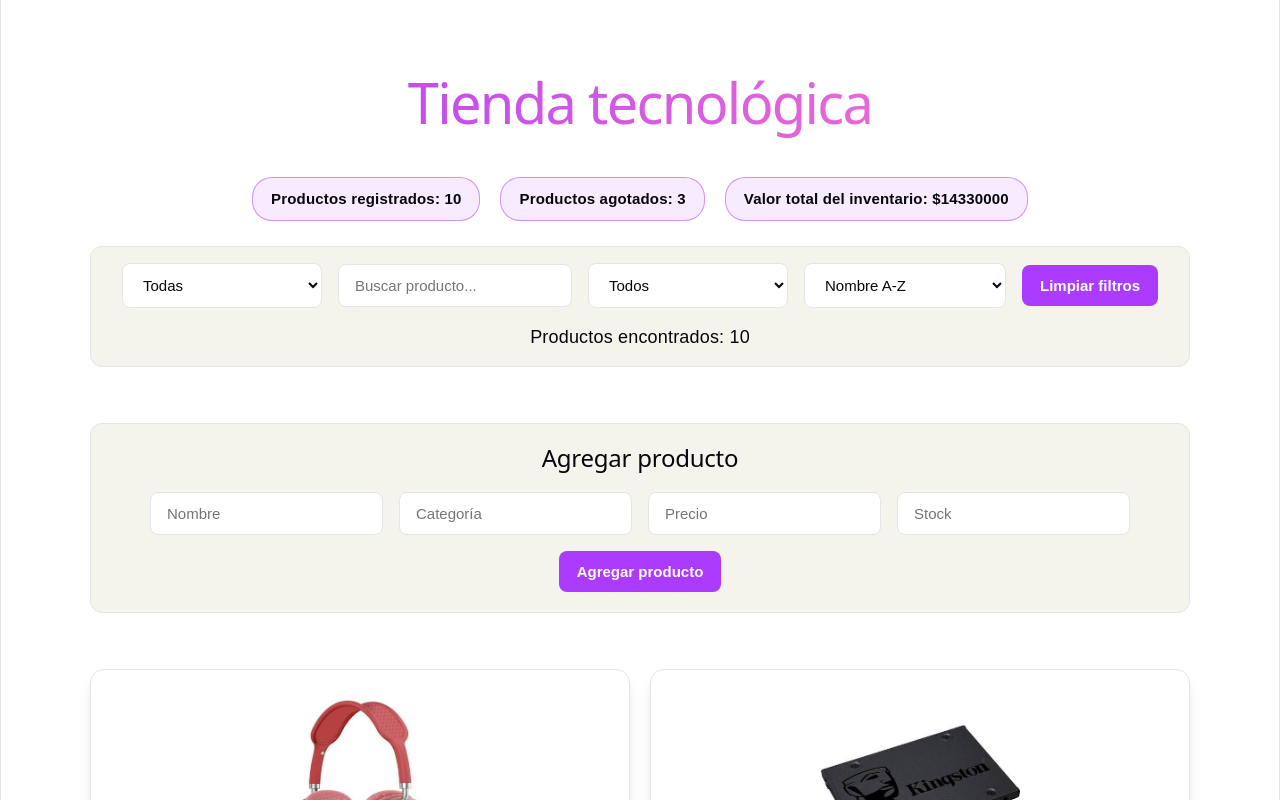
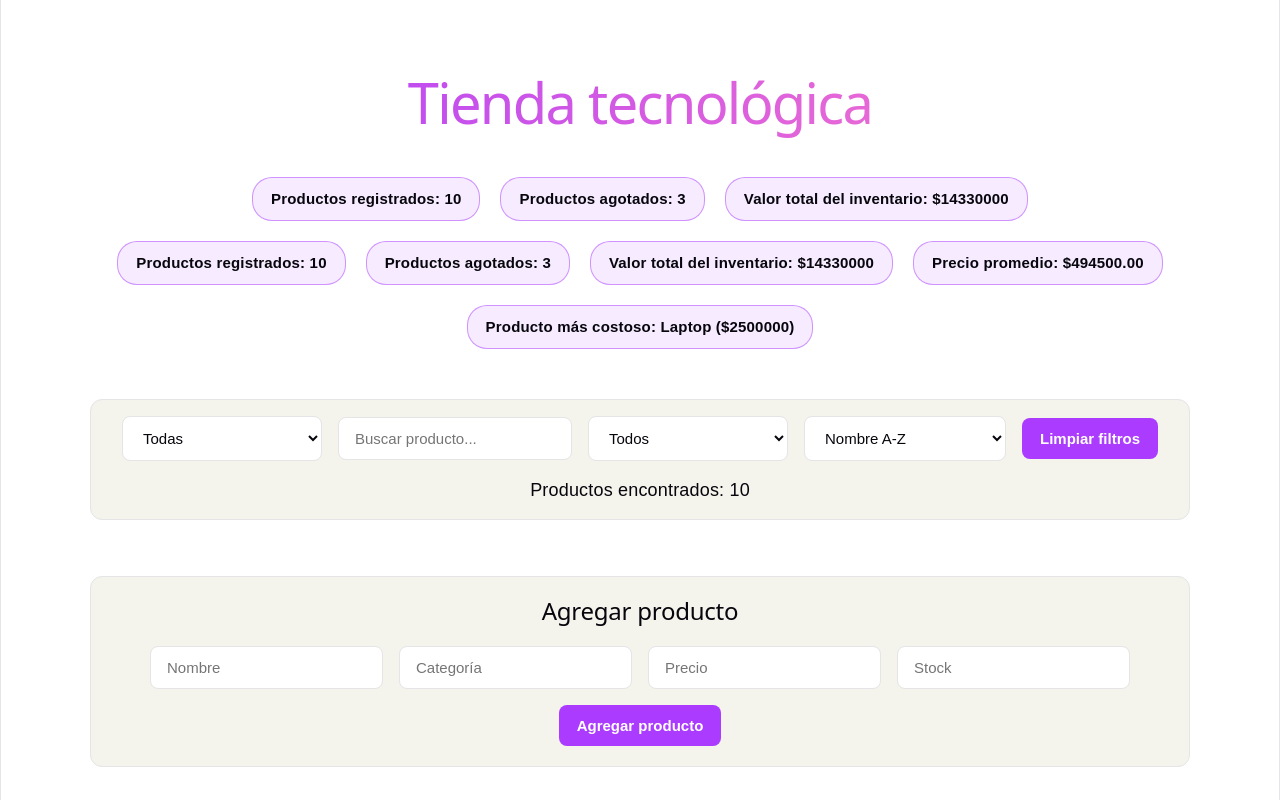
Before and after one commit to ireguisara09/react-js-ficha-3409609-Sara-Iregui, a React (Vite) app in the folder tienda-react/: page / in a window 1280 px wide. Shown: the top 800 px of the page. Built offline with nearby package versions, Linux system fonts and the light colour scheme.

Commit message:
mejorar filtros y experiencia de usuario en el jsx

```diff
--- a/tienda-react/src/App.jsx
+++ b/tienda-react/src/App.jsx
@@ -87,6 +87,14 @@ const actualizarProducto = (actualizado) => {
     0,
   );
 
+  const precioPromedio = productos.length > 0
+  ? (productos.reduce((suma, p) => suma + p.precio, 0) / productos.length).toFixed(2)
+  : 0;
+
+  const productoMasCaro = productos.length > 0
+  ? productos.reduce((max, p) => (p.precio > max.precio ? p : max), productos[0])
+  : null;
+
   const productosFiltrados = productos.filter((producto) => {
     const coincideNombre = producto.nombre
       .toLowerCase()
@@ -153,6 +161,21 @@ const agregarProducto = (nuevoProducto) => {
         <p>Productos agotados: {productosAgotados.length}</p>
 
         <p>Valor total del inventario: ${valorInventario}</p>
+
+        <section className="indicadores">
+        <p>Productos registrados: {productos.length}</p>
+
+       <p>Productos agotados: {productosAgotados.length}</p>
+
+      <p>Valor total del inventario: ${valorInventario}</p>
+
+       <p>Precio promedio: ${precioPromedio}</p>
+
+  {productoMasCaro && (
+    <p>Producto más costoso: {productoMasCaro.nombre} (${productoMasCaro.precio})</p>
+  )}
+</section>
+
       </section>
 
       <section className="filtros">
@@ -225,6 +248,7 @@ const agregarProducto = (nuevoProducto) => {
   onEliminar={eliminarProducto}
   modificarStock={modificarStock}
   onEditar={editarProducto}
+  mostrarMensaje={mostrarMensaje}
 />
         ))}
       </section>
```
Lines whose indentation alone changed are shown as unchanged.
